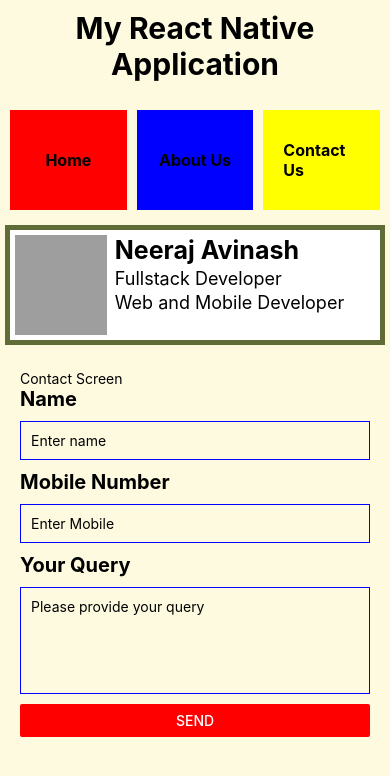
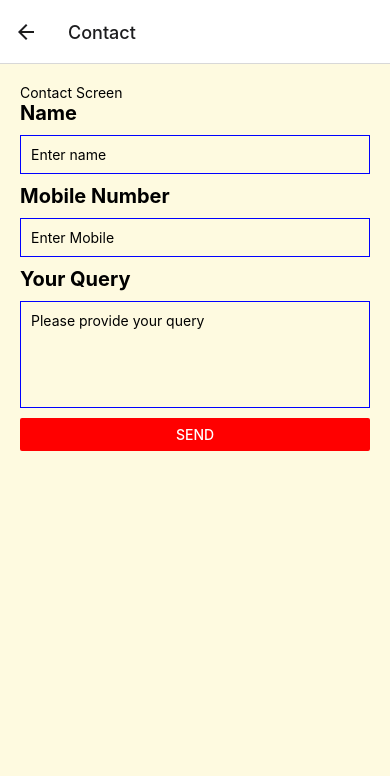
Before and after one commit to neerajbg/react-native-app, a React Native app: screen /Contact in a window 390 px wide. Shown: the top 776 px of the page. Built offline with nearby package versions, Linux system fonts and the light colour scheme; grey boxes are pictures that could not be loaded.

Commit message:
Add Stack navigation

```diff
--- a/App.tsx
+++ b/App.tsx
@@ -4,14 +4,20 @@ import Header from './components/common/Header';
 import Home from './components/screens/Home';
 import Contact from './components/screens/Contact';
 
+import {NavigationContainer} from '@react-navigation/native';
+import {createNativeStackNavigator} from '@react-navigation/native-stack';
+
+const Stack = createNativeStackNavigator();
+
 export default function App() {
   const name = 'Amit';
   return (
-    <ScrollView style={{backgroundColor: '#fefae0'}}>
-      <Header />
-      <Home />
-      <Contact />
-    </ScrollView>
+    <NavigationContainer>
+      <Stack.Navigator>
+        <Stack.Screen name="Home" component={Home} />
+        <Stack.Screen name="Contact" component={Contact} />
+      </Stack.Navigator>
+    </NavigationContainer>
   );
 }
 
--- a/components/screens/Contact.tsx
+++ b/components/screens/Contact.tsx
@@ -1,5 +1,6 @@
 import {
   Button,
+  ScrollView,
   StyleSheet,
   Text,
   TextComponent,
@@ -26,6 +27,7 @@ export default function Contact() {
     // Make API call to backend server
   };
   return (
+    <ScrollView style={{backgroundColor: '#fefae0'}}>
       <View style={styles.container}>
         <Text>Contact Screen</Text>
 
@@ -57,6 +59,7 @@ export default function Contact() {
         />
         <Button title="Send" color="red" onPress={submitForm} />
       </View>
+    </ScrollView>
   );
 }
 
--- a/components/screens/Home.tsx
+++ b/components/screens/Home.tsx
@@ -1,9 +1,9 @@
-import {Image, StyleSheet, Text, View} from 'react-native';
+import {Image, ScrollView, StyleSheet, Text, View} from 'react-native';
 import React from 'react';
 
-export default function Home() {
+export default function Home({navigation}) {
   return (
-    <>
+    <ScrollView style={{backgroundColor: '#fefae0'}}>
       <View style={styles.container}>
         <View style={[styles.card, styles.one]}>
           <Text style={styles.textClass}>Home</Text>
@@ -12,7 +12,11 @@ export default function Home() {
           <Text style={styles.textClass}>About Us</Text>
         </View>
         <View style={[styles.card, styles.three]}>
-          <Text style={styles.textClass}>Contact Us</Text>
+          <Text
+            style={styles.textClass}
+            onPress={() => navigation.navigate('Contact')}>
+            Contact Us
+          </Text>
         </View>
       </View>
 
@@ -32,7 +36,7 @@ export default function Home() {
           <Text style={styles.boxItemText}>Web and Mobile Developer</Text>
         </View>
       </View>
-    </>
+    </ScrollView>
   );
 }
 
```
Also changed, not shown: package.json (+6 -1 lines), 2 other files (tests, documents, lock files or other folders). Lines whose indentation alone changed are shown as unchanged.
